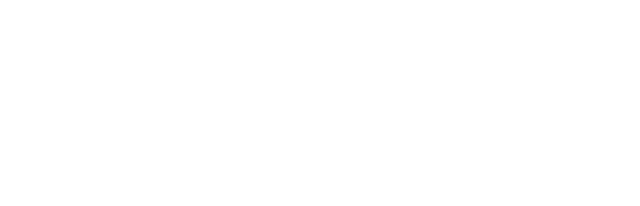
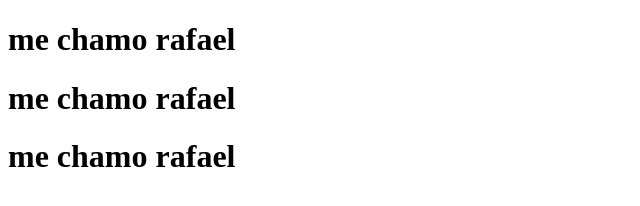
Before and after one commit to RafaelNobreCodeDesign/oi, a plain HTML site: page index.html in a window 1280 px wide. Shown: the whole page, without its empty margins (0-640 px from the left). Drawn offline with Linux system fonts and the light colour scheme.

Commit message:
fist commit

```diff
--- a/index.html
+++ b/index.html
@@ -7,6 +7,8 @@
     <title>Document</title>
 </head>
 <body>
-
+    <h1>me chamo rafael</h1>
+    <h1>me chamo rafael</h1>
+    <h1>me chamo rafael</h1>
 </body>
 </html>
```
